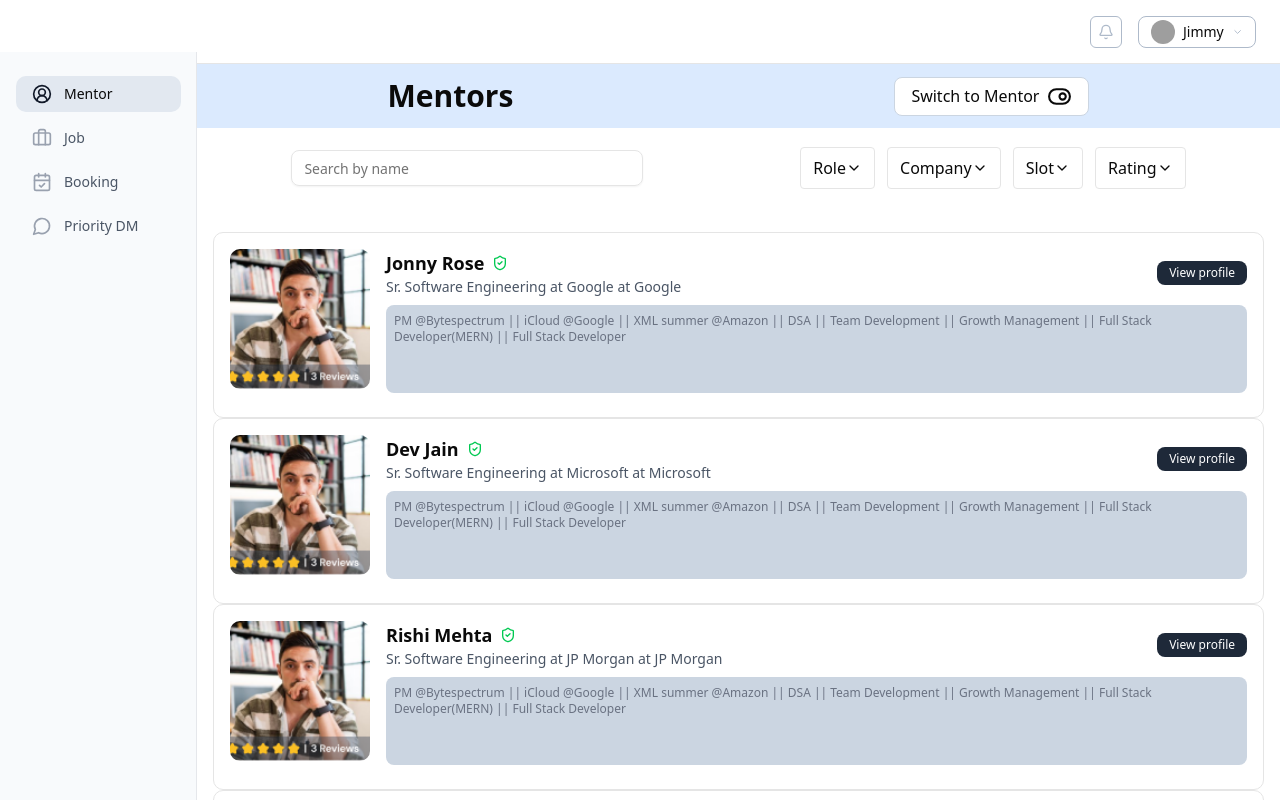
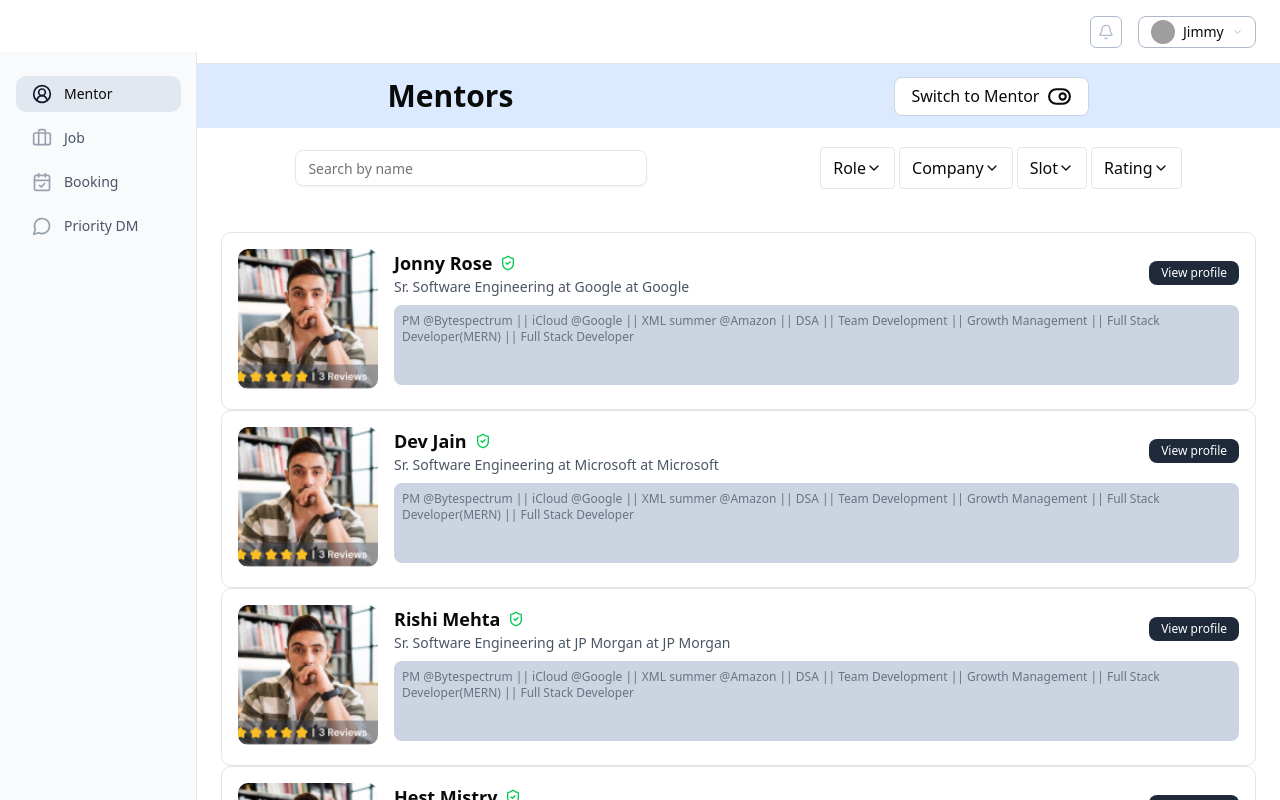
Before and after one commit to Anjalisharma3463/meetcalnew, a Next.js app: page / in a window 1280 px wide. Shown: the top 800 px of the page. Built offline with nearby package versions, Linux system fonts and the light colour scheme; grey boxes are pictures that could not be loaded.

Commit message:
made filter section responsive

```diff
--- a/app/page.tsx
+++ b/app/page.tsx
@@ -126,7 +126,7 @@ export default function MentorsPage() {
 
 
         {/* Filters */}
-        <div className="flex  sm:w-full h-[80px] bg-white  items-center justify-around mb-6">
+        <div className="flex flex-col md:flex-row py-2 gap-2 md:w-full h-[80px] bg-white  items-center justify-around mb-6">
 
            {/* Search Input */}
         <div  className='w-[352px]'>
@@ -137,7 +137,7 @@ export default function MentorsPage() {
 
           />
         </div>
-       <div className='flex space-x-3'>
+       <div className='flex space-x-1'>
 
           <DropdownFilter
             title="Role"
@@ -167,7 +167,7 @@ export default function MentorsPage() {
             </div>
 
         {/* Mentors Grid */}
-        <div className="flex justify-center items-center flex-col">
+        <div className="flex justify-center  mx-2 items-center flex-col">
           {sortedMentors.map(mentor => (
             <MentorCard key={mentor.id} mentor={mentor} />
           ))}
--- a/components/mentor-card.tsx
+++ b/components/mentor-card.tsx
@@ -18,9 +18,9 @@ const MentorCard: React.FC<{ mentor: Mentor }> = ({ mentor }) => {
   const router = useRouter();
 
   return (
-    <div className="bg-white border w-90 sm:w-full h-fit rounded-lg p-4 flex flex-col sm:flex-row items-start space-x-4   ">
+    <div className="bg-white border w-90 md:w-full h-fit rounded-lg p-4 flex flex-col md:flex-row items-start space-x-4   ">
       {/* Profile Image */}
-      <div className="w-70 h-55 sm:w-35 sm:h-35 flex-shrink-0 relative">
+      <div className="w-70 h-55 md:w-35 md:h-35 flex-shrink-0 relative">
         <Image
           src={profile}
           alt={mentor.name}
@@ -49,7 +49,7 @@ const MentorCard: React.FC<{ mentor: Mentor }> = ({ mentor }) => {
 
         </div>
 
-        <p className="text-xs bg-[#CBD5E1] w-fit h-fit sm:h-22  rounded-md p-2 text-gray-500 mb-2">
+        <p className="text-xs bg-[#CBD5E1] w-fit h-fit sm:h-20  rounded-md p-2 text-gray-500 mb-2">
           PM @Bytespectrum || iCloud @Google || XML summer @Amazon || DSA || Team Development || Growth Management || Full Stack Developer(MERN) || Full Stack Developer
         </p>
 
```
